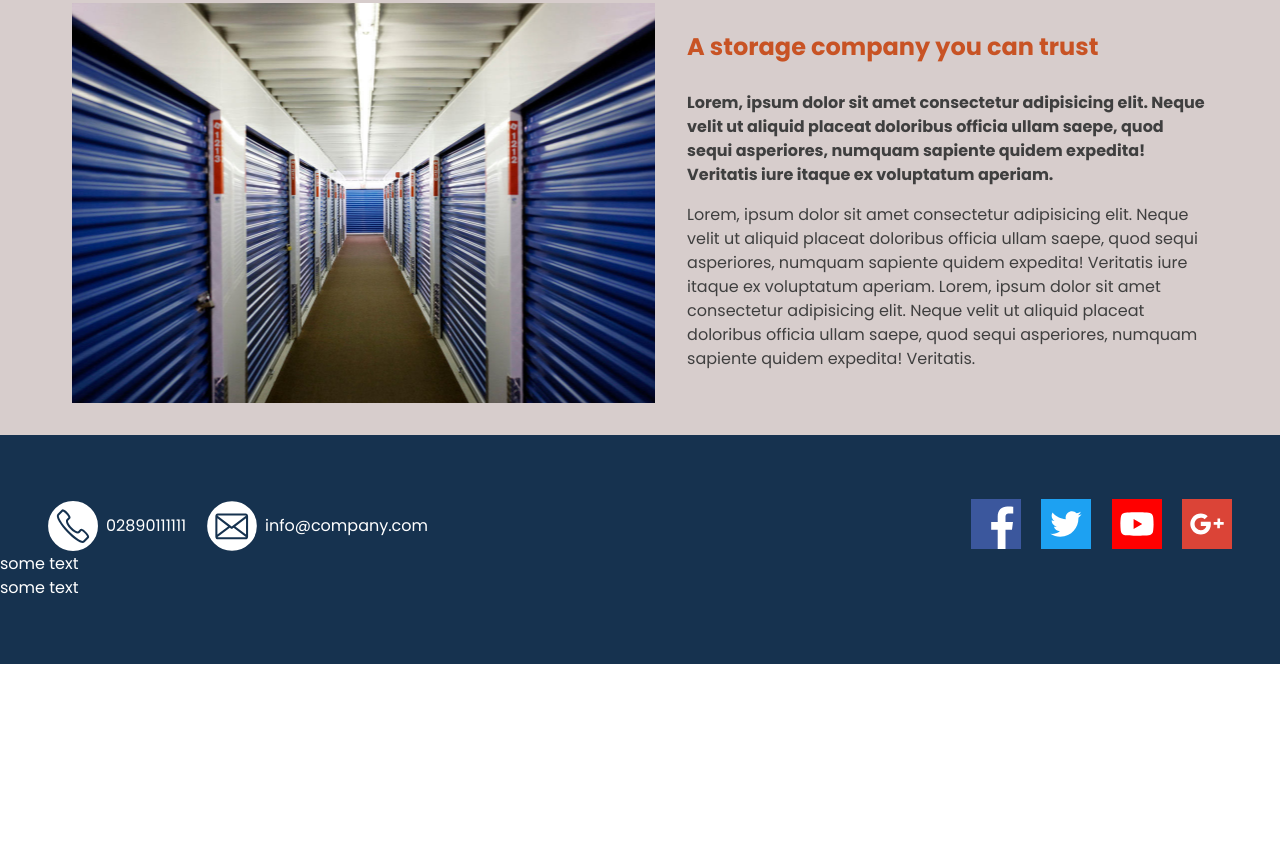
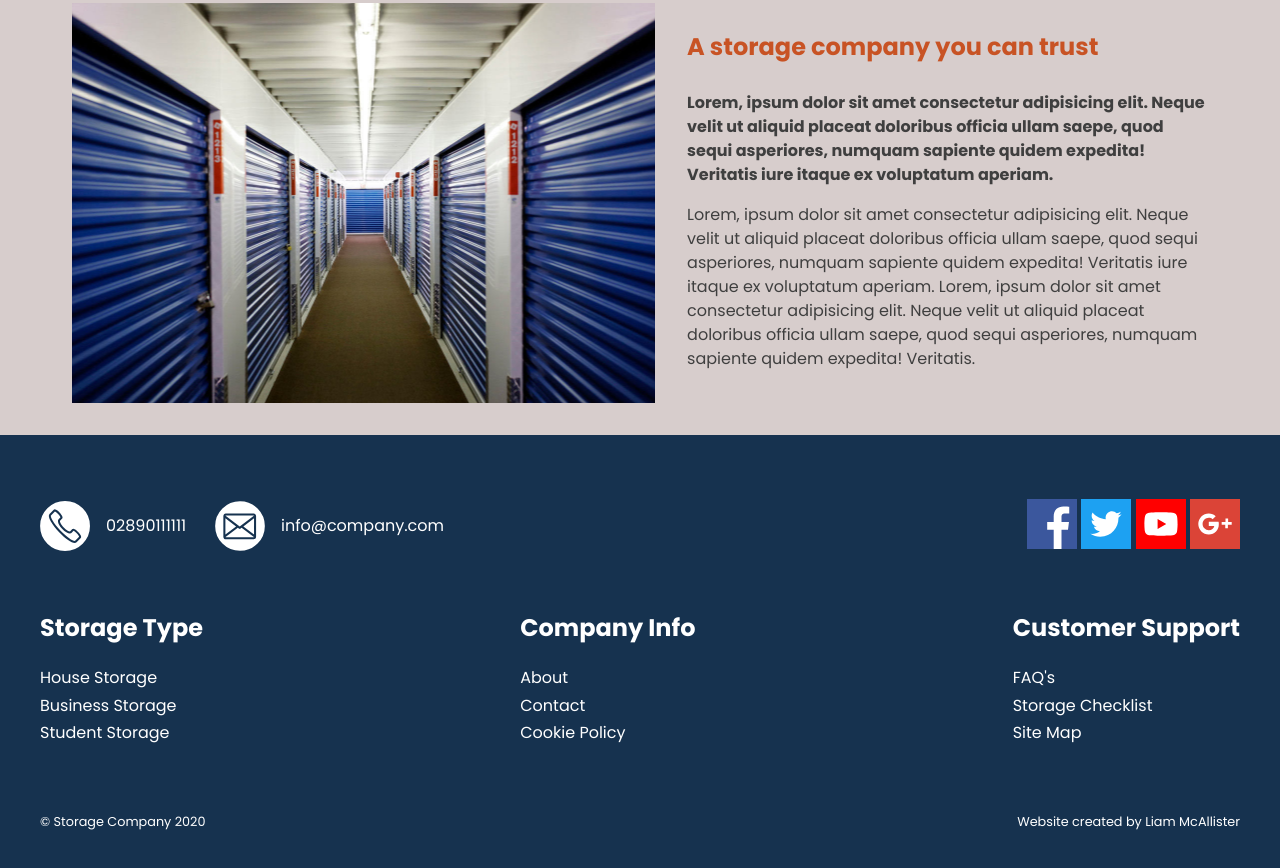
Before and after one commit to liam-mcallister/storage-site, a plain HTML site: page src/index.html in a window 1280 px wide. Shown: the part 1718-2586 px from the top of the page. Before the commit the page ends 2382 px from the top, so only its background shows below. Drawn offline with Linux system fonts and the light colour scheme.

Commit message:
Finished footer

```diff
--- a/src/index.html
+++ b/src/index.html
@@ -170,17 +170,41 @@
                 <span>info@company.com</span>
             </div>
             <div class="footer-top__right">
-                <img class="footer-top__icon" src="/src/images/facebook.svg" alt="">
-                <img class="footer-top__icon" src="/src/images/twitter.svg" alt="">
-                <img class="footer-top__icon" src="/src/images/youtube.svg" alt="">
-                <img class="footer-top__icon" src="/src/images/google.svg" alt="">
+                <a href="#"><img class="footer-top__icon" src="/src/images/facebook.svg" alt=""></a>
+                <a href="#"><img class="footer-top__icon" src="/src/images/twitter.svg" alt=""></a>
+                <a href="#"><img class="footer-top__icon" src="/src/images/youtube.svg" alt=""></a>
+                <a href="#"><img class="footer-top__icon" src="/src/images/google.svg" alt=""></a>
             </div>
         </div>
         <div class="footer-middle">
-            <p>some text</p>
+            <div class="footer-middle__links">
+                <h3>Storage Type</h3>
+                <ul>
+                    <li><a href="#">House Storage</a></li>
+                    <li><a href="#">Business Storage</a></li>
+                    <li><a href="#">Student Storage</a></li>
+                </ul>
+            </div>
+            <div class="footer-middle__links">
+                <h3>Company Info</h3>
+                <ul>
+                    <li><a href="#">About</a></li>
+                    <li><a href="#">Contact</a></li>
+                    <li><a href="#">Cookie Policy</a></li>
+                </ul>
+            </div>
+            <div class="footer-middle__links">
+                <h3>Customer Support</h3>
+                <ul>
+                    <li><a href="#">FAQ's</a></li>
+                    <li><a href="#">Storage Checklist</a></li>
+                    <li><a href="#">Site Map</a></li>
+                </ul>
+            </div>
         </div>
         <div class="footer-bottom">
-            <p>some text</p>
+            <p>&copy; Storage Company 2020</p>
+            <p>Website created by <a href="#">Liam McAllister</a></p>
         </div>
     </footer>
 
--- a/src/styles/scss/_components.scss
+++ b/src/styles/scss/_components.scss
@@ -22,7 +22,7 @@ a {
 .nav__link {
     padding: 1rem;
     text-transform: uppercase;
-    font-size: 0.9em;
+    font-size: 0.9rem;
     font-weight: 700;
 
     &:hover {
@@ -40,7 +40,7 @@ button {
     padding: 0.9rem 1.5rem;
     cursor: pointer;
     font-family: "Poppins", sans-serif;
-    font-size: 1em;
+    font-size: 1rem;
     font-weight: 700;
 
     &:hover {
@@ -117,12 +117,12 @@ h1 {
 
 h2 {
     @extend h1;
-    font-size: 3em;
+    font-size: 3rem;
 }
 
 h3 {
     @extend h1;
-    font-size: 1.5em;
+    font-size: 1.5rem;
 }
 
 .header-margin {
@@ -177,5 +177,9 @@ hr {
 .footer-top__icon {
     width: 50px;
     height: 50px;
-    margin: 0 0.5rem;
+    margin-left: 1rem;
+
+    &:first-of-type {
+        margin-left: 0;
+    }
 }
--- a/src/styles/scss/_layout.scss
+++ b/src/styles/scss/_layout.scss
@@ -172,7 +172,7 @@
 /*------------------------------- 2. Footer ----*/
 footer {
     grid-column: span 12;
-    padding: 4rem 0;
+    padding: 4rem 2rem;
 }
 
 .footer-top {
@@ -186,7 +186,44 @@ footer {
     display: flex;
     align-items: center;
 
+    & span {
+        margin-left: 1rem;
+    }
+
     & span:first-of-type {
         margin-right: 0.8rem;
     }
 }
+
+.footer-middle {
+    @extend .footer-top;
+    padding: 4rem 0;
+}
+
+.footer-middle__links {
+    margin-left: 2rem;
+
+    &:first-of-type {
+        margin-left: 0;
+    }
+
+    & h3 {
+        margin-bottom: 1.5rem;
+    }
+
+    & ul li {
+        line-height: 1.7rem;
+    }
+
+    & a:hover {
+        text-decoration: underline;
+    }
+}
+
+.footer-bottom {
+    @extend .footer-top;
+
+    & p {
+        font-size: 0.8rem;
+    }
+}
--- a/src/styles/scss/_media-queries.scss
+++ b/src/styles/scss/_media-queries.scss
@@ -11,6 +11,28 @@
 
     h2 {
         font-size: 2rem;
+    }
+
+    .footer-top__left {
+        display: flex;
+        flex-direction: column;
+
+        & .footer-top__icon {
+            margin-bottom: 0.5rem;
+        }
+
+        & span {
+            margin-left: 0rem;
+        }
+
+        & span:first-of-type {
+            margin-right: 0;
+            margin-bottom: 1.5rem;
+        }
+    }
+
+    .footer-top__icon {
+        margin: 0;
     }
 }
 
@@ -44,6 +66,21 @@
     .about__img {
         min-height: 40vh;
         margin-left: 0;
+    }
+
+    .footer-top {
+        display: flex;
+        flex-direction: column;
+        align-items: center;
+    }
+
+    .footer-top__left {
+        margin-bottom: 1.5rem;
+    }
+
+    .footer-middle__links {
+        margin: 1rem 0;
+        text-align: center;
     }
 }
 
--- a/src/styles/scss/styles.scss
+++ b/src/styles/scss/styles.scss
@@ -34,6 +34,10 @@ body {
 /*--------------------------------------------------------------------------------------------*/
 p {
     line-height: 1.5rem;
+}
+
+small {
+    font-size: 0.8rem;
 }
 
 /*------------------------------- 3. Navigation ----*/
```
Also changed, not shown: src/styles/css/styles.css, 1 other file.
